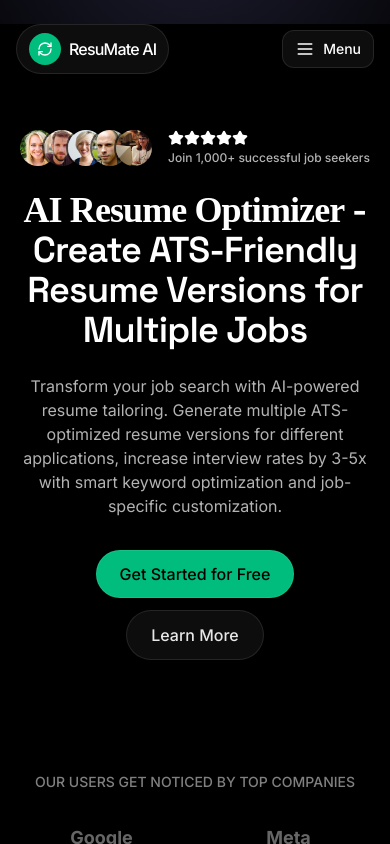
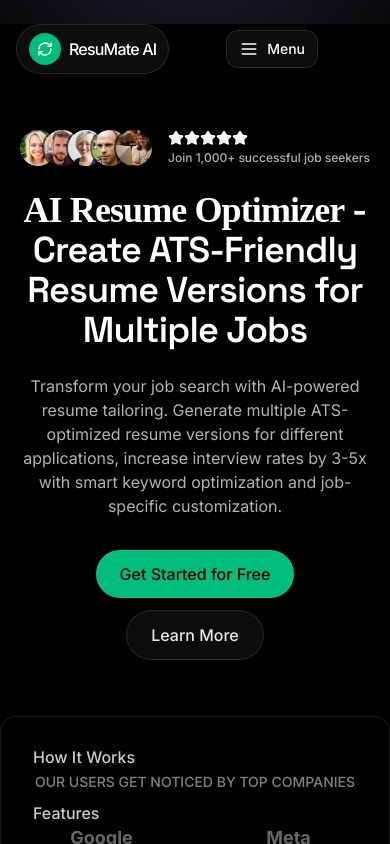
Before and after one commit to RulzOrg/resumate, a Next.js app: page / in a window 390 px wide. Both pictures are taken after a click on the button "Menu". Shown: the top 844 px of the page. Built offline with nearby package versions, Linux system fonts and the light colour scheme; no server answers.

Commit message:
feat: add mobile menu to homepage for improved navigation
- Introduced a mobile menu that toggles visibility on button click.
- Added navigation links for "How It Works," "Features," "Pricing," and "FAQ."
- Included a call-to-action link for signing up to optimize resumes within the mobile menu.

```diff
--- a/app/page.tsx
+++ b/app/page.tsx
@@ -68,9 +68,14 @@ const faqStructuredData = {
 
 export default function HomePage() {
   const [openFaq, setOpenFaq] = useState<number | null>(null)
+  const [mobileMenuOpen, setMobileMenuOpen] = useState(false)
 
   const toggleFaq = (index: number) => {
     setOpenFaq(openFaq === index ? null : index)
+  }
+
+  const toggleMobileMenu = () => {
+    setMobileMenuOpen(!mobileMenuOpen)
   }
 
   return (
@@ -129,10 +134,60 @@ export default function HomePage() {
               Optimize My Resume
             </Link>
 
-            <button className="md:hidden inline-flex items-center gap-2 rounded-lg border border-white/10 bg-white/5 px-3 py-2 text-sm font-medium backdrop-blur font-sans">
+            <button
+              onClick={toggleMobileMenu}
+              className="md:hidden inline-flex items-center gap-2 rounded-lg border border-white/10 bg-white/5 px-3 py-2 text-sm font-medium backdrop-blur font-sans"
+            >
               <Menu className="h-5 w-5" />
               Menu
             </button>
+
+          {/* Mobile Menu */}
+          {mobileMenuOpen && (
+            <div className="md:hidden">
+              <div className="absolute top-full left-0 right-0 mt-2 bg-black/95 border border-white/10 backdrop-blur rounded-2xl shadow-2xl overflow-hidden">
+                <nav className="flex flex-col p-4 space-y-2">
+                  <a
+                    href="#how-it-works"
+                    onClick={toggleMobileMenu}
+                    className="px-4 py-3 text-base font-medium text-white/80 hover:text-white hover:bg-white/5 rounded-lg transition-colors font-sans"
+                  >
+                    How It Works
+                  </a>
+                  <a
+                    href="#features"
+                    onClick={toggleMobileMenu}
+                    className="px-4 py-3 text-base font-medium text-white/80 hover:text-white hover:bg-white/5 rounded-lg transition-colors font-sans"
+                  >
+                    Features
+                  </a>
+                  <a
+                    href="#pricing"
+                    onClick={toggleMobileMenu}
+                    className="px-4 py-3 text-base font-medium text-white/80 hover:text-white hover:bg-white/5 rounded-lg transition-colors font-sans"
+                  >
+                    Pricing
+                  </a>
+                  <a
+                    href="#faq"
+                    onClick={toggleMobileMenu}
+                    className="px-4 py-3 text-base font-medium text-white/80 hover:text-white hover:bg-white/5 rounded-lg transition-colors font-sans"
+                  >
+                    FAQ
+                  </a>
+                  <div className="pt-2 border-t border-white/10">
+                    <Link
+                      href="/auth/signup"
+                      onClick={toggleMobileMenu}
+                      className="inline-flex items-center justify-center gap-2 text-base font-medium text-black bg-emerald-500 rounded-full py-3 px-6 hover:bg-emerald-400 transition-colors font-sans w-full"
+                    >
+                      Optimize My Resume
+                    </Link>
+                  </div>
+                </nav>
+              </div>
+            </div>
+          )}
           </nav>
 
           {/* Hero */}
```
